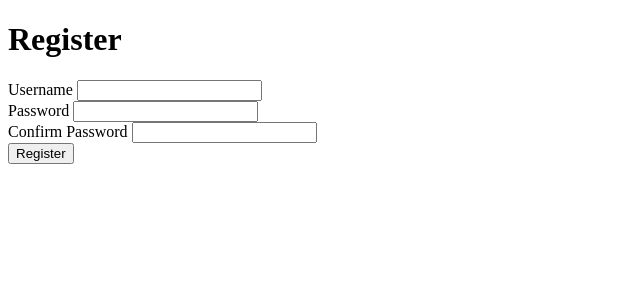
After one commit to Bajrang18/Grocery-Store-Web-App, a Flask app: page /register in a window 1280 px wide. The commit adds this page. Shown: the top 300 px of the page, without its empty margins (0-640 px from the left). Run offline with Flask 3, Linux system fonts and the light colour scheme.

Commit message:
added login register lapout pages

```diff
--- a/routes.py
+++ b/routes.py
@@ -4,3 +4,11 @@ from app import app
 @app.route('/')
 def index():
     return render_template('index.html')
+
+@app.route('/login')
+def login():
+    return render_template('login.html')
+
+@app.route('/register')
+def register():
+    return render_template('register.html')
--- /dev/null
+++ b/templates/layout.html
@@ -0,0 +1,24 @@
+<!DOCTYPE html>
+<html lang="en">
+<head>
+    <meta charset="UTF-8">
+    <meta name="viewport" content="width=device-width, initial-scale=1.0">
+    <title>
+        {% block title %}
+            Grocery Shop
+        {% endblock %}
+    </title>
+    {% block style %}
+
+    {% endblock %}
+</head>
+<body>
+    {% block content %}
+
+    {% endblock %}
+
+    {% block scripts %}
+
+    {% endblock %}
+</body>
+</html>
--- /dev/null
+++ b/templates/register.html
@@ -0,0 +1,32 @@
+{% extends 'layout.html' %}
+
+{% block title %}
+    Register page
+{% endblock %}
+
+{% block content %}
+    <h1>Register</h1>
+
+    <form action="" class="form">
+    <div class="form-group">
+        <label for="username">Username</label>
+        <input type="text" name="username" id="username">
+    </div>
+    <div class="form-group">
+        <label for="password">Password</label>
+        <input type="password" name="password" id="password">
+    </div>
+    <div class="form-group">
+        <label for="confirm_password">Confirm Password</label>
+        <input type="password" name="confirm_password" id="confirm_password">
+    </div>
+    <div class="form-group">
+        <button type="submit">Register</button>
+    </div>
+    </form>
+
+
+
+
+
+{% endblock %}
```
Also changed, not shown: templates/index.html (+5 -24 lines), templates/login.html (added, +24 -0 lines).
